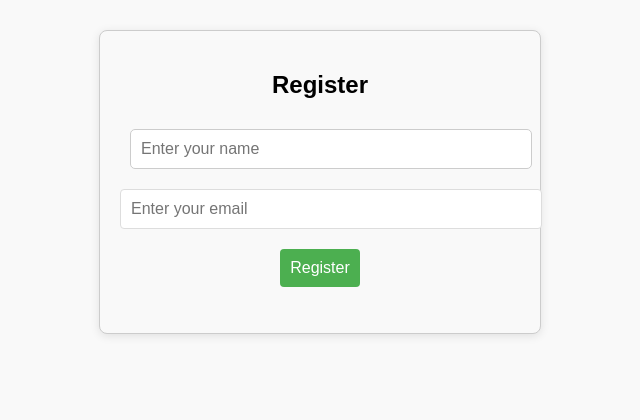
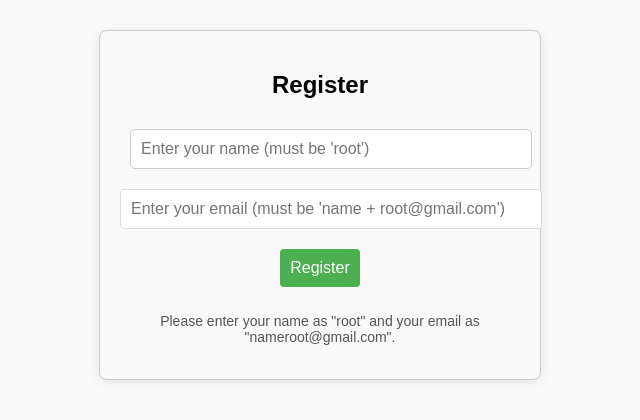
Before and after one commit to Brahmagithubrit/spoke_person, a React (Create React App) app in the folder client/: page / in a window 1280 px wide. Shown: the top 420 px of the page, without its empty margins (320-960 px from the left). Built offline with nearby package versions, Linux system fonts and the light colour scheme.

Commit message:
added register

```diff
--- a/client/src/Homepage.css
+++ b/client/src/Homepage.css
@@ -88,6 +88,12 @@ body.lottie-active {
       width: 90%;
   }
 }
+.input-description {
+  margin-top: 10px;
+  font-size: 14px;
+  color: #555; /* Adjust color as needed */
+  text-align: center; /* Center-align the text */
+}
 
 
 h1 {
--- a/client/src/Registration.js
+++ b/client/src/Registration.js
@@ -3,15 +3,21 @@ import axios from "axios";
 import './Homepage.css'; // Import the CSS file for styling
 
 const Registration = ({ onRegister }) => {
+    const [name, setName] = useState("");
     const [email, setEmail] = useState("");
-    const [name, setName] = useState("");
     const [message, setMessage] = useState("");
 
     const handleRegister = async () => {
+        // Check if the name is "root" and email matches the expected format
+        if (name !== "root" || email !== `${name}root@gmail.com`) {
+            setMessage("Name must be 'root' and email must be in the format: name + 'root@gmail.com'");
+            return;
+        }
+
         try {
-            const response = await axios.post("/api/register", { email, name });
+            const response = await axios.post("/api/register", { email, username: name });
             setMessage(response.data.message);
-            onRegister();
+            onRegister(); // Notify the homepage about the successful registration
         } catch (error) {
             console.error("Registration error:", error);
             setMessage("Registration failed. Please try again.");
@@ -25,18 +31,21 @@ const Registration = ({ onRegister }) => {
                 type="text"
                 value={name}
                 onChange={(e) => setName(e.target.value)}
-                placeholder="Enter your name"
+                placeholder="Enter your name (must be 'root')"
                 className="input-field"
             />
             <input
                 type="email"
                 value={email}
                 onChange={(e) => setEmail(e.target.value)}
-                placeholder="Enter your email"
+                placeholder="Enter your email (must be 'name + root@gmail.com')"
                 className="input-field"
             />
             <button onClick={handleRegister} className="register-button">Register</button>
             <p>{message}</p>
+            <p className="input-description">
+                Please enter your name as "root" and your email as "nameroot@gmail.com".
+            </p>
         </div>
     );
 };
```
Also changed, not shown: 1 other file (tests, documents, lock files or other folders).
